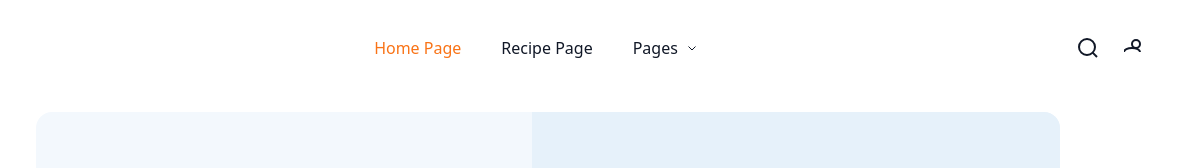
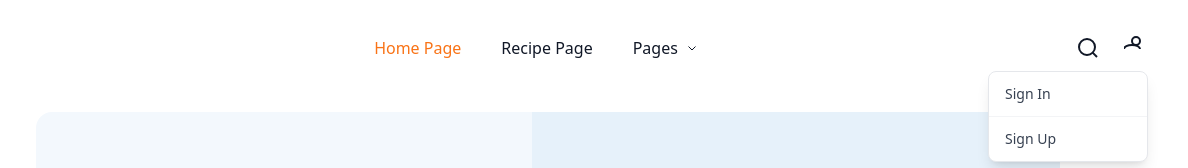
Before and after one commit to HienTruongTHMH/Web_Project, a plain HTML site: page index.html in a window 1280 px wide. Both pictures are taken after a click on the button 1227 px from the left and 48 px from the top of the page. Shown: the top 168 px of the page, 92-1280 px from the left. Drawn offline with nearby package versions, Linux system fonts and the light colour scheme.

Commit message:
dropdown profile

```diff
--- a/index.html
+++ b/index.html
@@ -5,8 +5,19 @@
     <meta name="viewport" content="width=device-width, initial-scale=1.0">
     <script src="https://cdn.tailwindcss.com"></script>
     <title>HomePage</title>
+    <style>
+        /* Animation for dropdown */
+        @keyframes dropdownFade {
+            from { opacity: 0; transform: translateY(-5px); }
+            to { opacity: 1; transform: translateY(0); }
+        }
+
+        .dropdown-animate {
+            animation: dropdownFade 0.2s ease-out forwards;
+        }
+    </style>
 </head>
-<body>
+<body class="relative">
     <!-- Header -->
     <header class="flex items-center justify-between px-10 pt-6 bg-white">
         <!-- Logo -->
@@ -34,12 +45,20 @@
                     <line x1="21" y1="21" x2="16.65" y2="16.65" />
                 </svg>
             </button>
-    <button aria-label="Profile" class="text-2xl text-gray-900">
+            <!-- Profile Button with Dropdown -->
+            <div class="relative">
+                <button id="profile-btn" class="text-2xl text-gray-900 focus:outline-none hover:text-orange-500 transition-colors" aria-label="Profile">
                     <svg class="w-6 h-6" fill="none" stroke="currentColor" stroke-width="2" viewBox="0 0 24 24">
                         <circle cx="12" cy="8" r="4" />
                         <path d="M16 16c0-2.21-3.58-4-8-4s-8 1.79-8 4" />
                     </svg>
                 </button>
+                <div id="profile-dropdown" class="hidden absolute right-0 top-full mt-2 w-40 bg-white rounded-lg shadow-lg border border-gray-200 z-50 dropdown-animate">
+                    <a href="login.html" class="block px-4 py-3 text-sm text-gray-700 hover:bg-orange-50 hover:text-orange-600 rounded-t-lg transition-colors">Sign In</a>
+                    <hr class="border-gray-100">
+                    <a href="register.html" class="block px-4 py-3 text-sm text-gray-700 hover:bg-orange-50 hover:text-orange-600 rounded-b-lg transition-colors">Sign Up</a>
+                </div>
+            </div>
         </div>
     </header>
 
@@ -72,5 +91,24 @@
         </div>
     </section>
 
+    <script>
+        document.addEventListener('DOMContentLoaded', function() {
+            const profileBtn = document.getElementById('profile-btn');
+            const profileDropdown = document.getElementById('profile-dropdown');
+
+            // Toggle profile dropdown when profile button is clicked
+            profileBtn.addEventListener('click', function (e) {
+                e.stopPropagation();
+                profileDropdown.classList.toggle('hidden');
+            });
+
+            // Hide dropdown when clicking outside
+            document.addEventListener('click', function (e) {
+                if (!profileBtn.contains(e.target) && !profileDropdown.contains(e.target)) {
+                    profileDropdown.classList.add('hidden');
+                }
+            });
+        });
+    </script>
 </body>
 </html>
```
Lines whose indentation alone changed are shown as unchanged.
